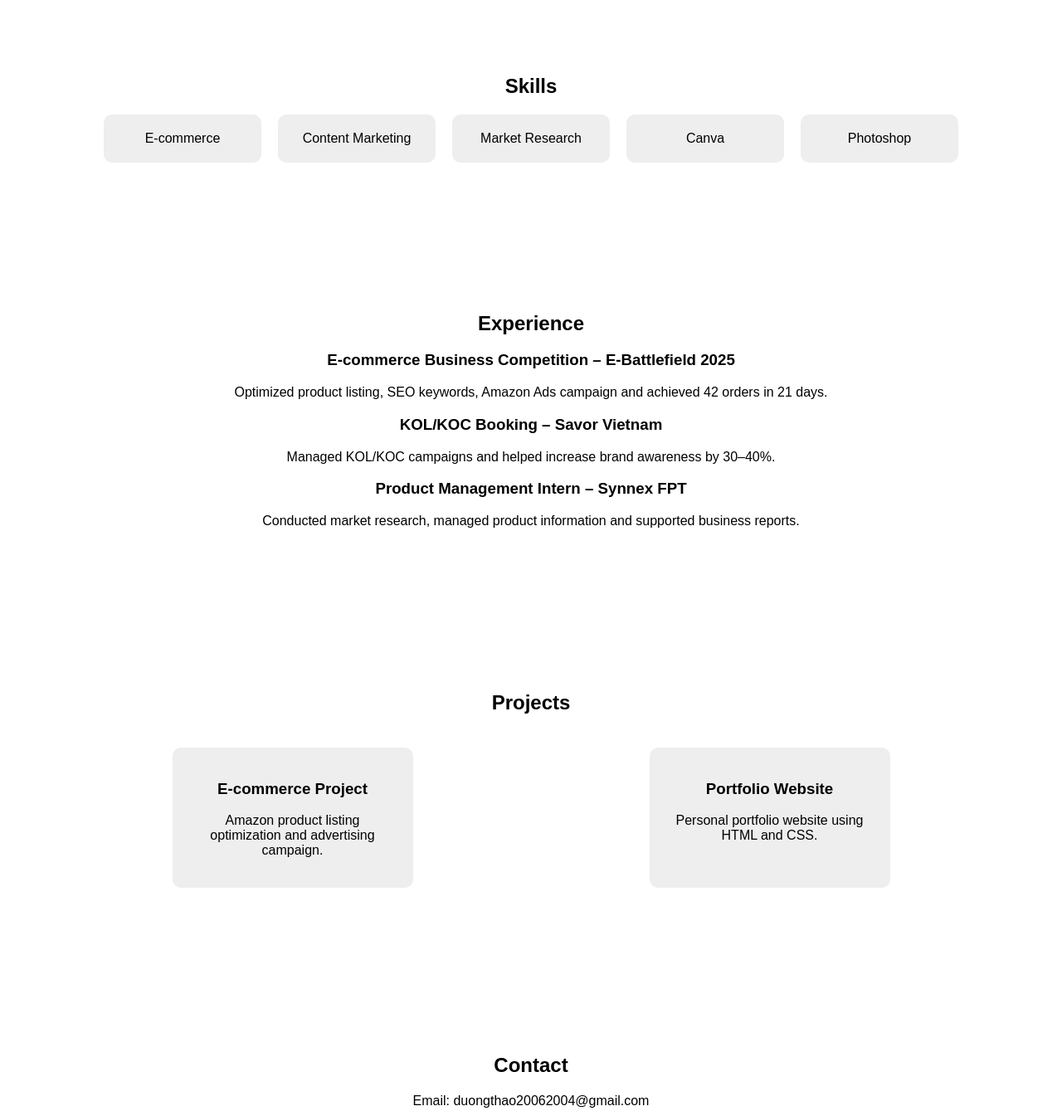
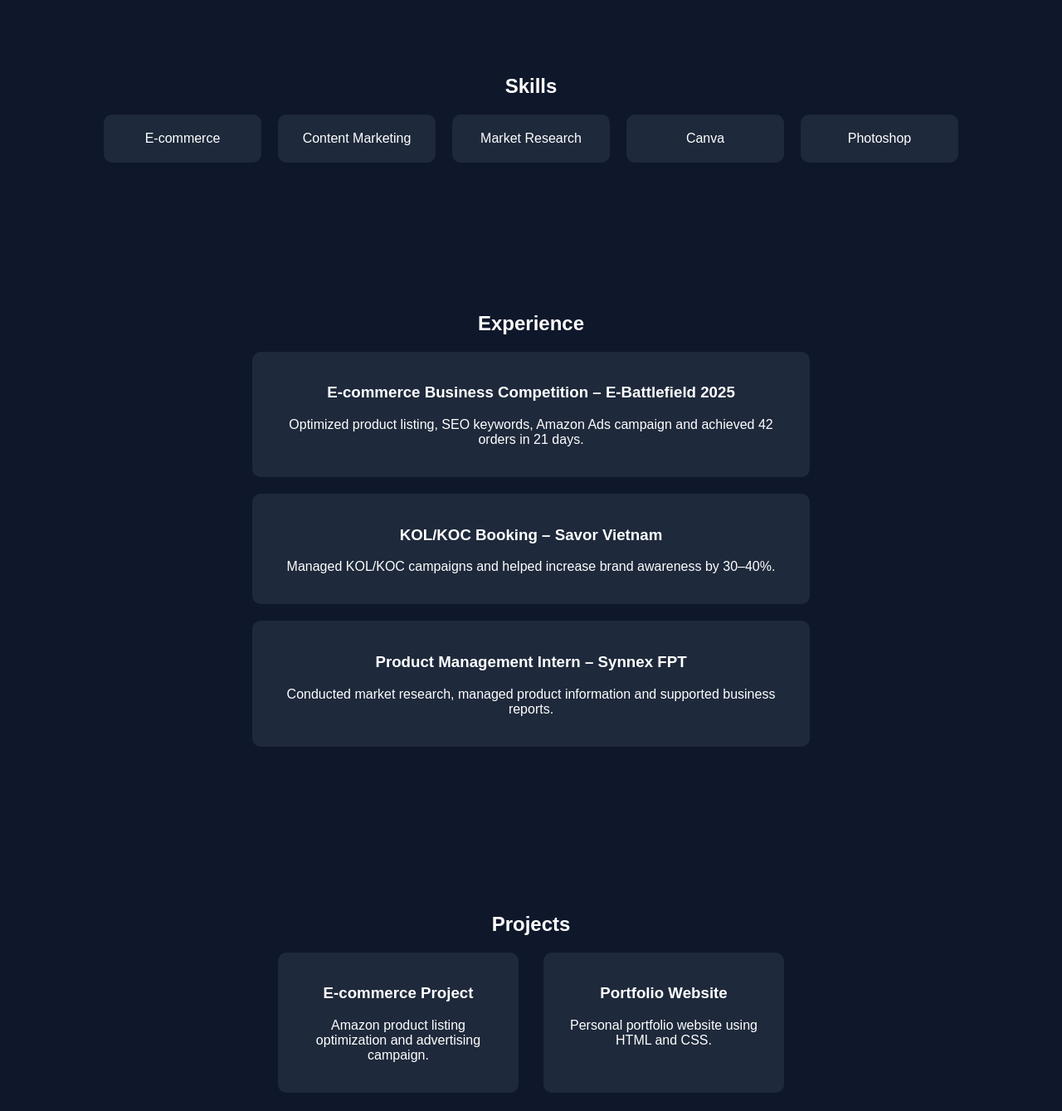
Before and after one commit to duongthao20062004-spec/Portfolio.thao, a plain HTML site: page index.html in a window 1280 px wide. Shown: the part 1540-2879 px from the top of the page at 83% size. Drawn offline with nearby package versions, Linux system fonts and the light colour scheme.

Commit message:
Update style.css

```diff
--- a/style.css
+++ b/style.css
@@ -2,6 +2,8 @@ body {
 margin: 0;
 font-family: Arial, sans-serif;
 padding-top: 70px;
+background: #0f172a;
+color: white;
 }
 
 html {
@@ -14,7 +16,7 @@ display: flex;
 justify-content: space-between;
 align-items: center;
 padding: 15px 50px;
-background: #0b0b0b;
+background: #020617;
 color: white;
 position: fixed;
 width: 100%;
@@ -36,14 +38,13 @@ text-decoration: none;
 }
 
 .navbar a:hover {
-color: #00adb5;
+color: #38bdf8;
 }
 
 /* Hero */
 .hero {
 height: 100vh;
-background: linear-gradient(to right, #141e30, #243b55);
-color: white;
+background: linear-gradient(to right, #0f172a, #1e293b);
 display: flex;
 justify-content: center;
 align-items: center;
@@ -86,13 +87,27 @@ border-radius: 10px;
 display: flex;
 justify-content: center;
 gap: 20px;
+flex-wrap: wrap;
 }
 
 .skill-card {
-background: #eeeeee;
+background: #1e293b;
 padding: 20px;
 border-radius: 10px;
 width: 150px;
+}
+
+/* Timeline */
+.timeline {
+width: 60%;
+margin: auto;
+}
+
+.timeline-item {
+background: #1e293b;
+padding: 20px;
+border-radius: 10px;
+margin: 20px 0;
 }
 
 /* Projects */
@@ -100,14 +115,14 @@ width: 150px;
 display: flex;
 justify-content: center;
 gap: 30px;
+flex-wrap: wrap;
 }
 
 .project-card {
 width: 250px;
 padding: 20px;
-background: #eeeeee;
+background: #1e293b;
 border-radius: 10px;
-margin: 20px auto;
 transition: 0.3s;
 }
 
```
